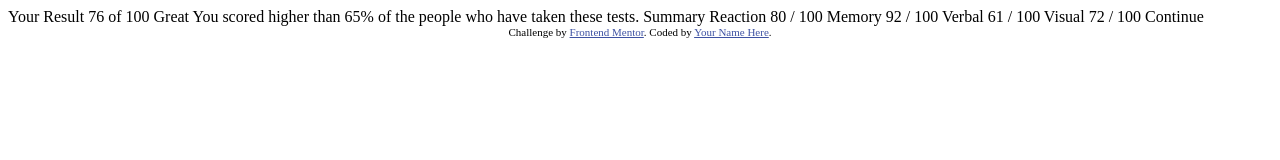
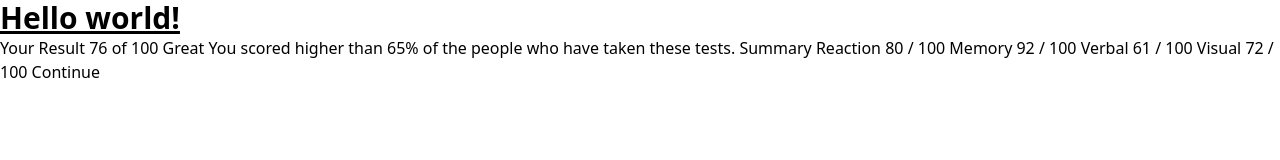
Before and after one commit to Fikerte-T/results-summary-component, a website: page index.html in a window 1280 px wide. Drawn offline with nearby package versions, Linux system fonts and the light colour scheme; files that its build step writes are made by us from their sources.

Commit message:
Configure tailwindcss using cli

```diff
--- a/index.html
+++ b/index.html
@@ -7,15 +7,15 @@
   <link rel="icon" type="image/png" sizes="32x32" href="./assets/images/favicon-32x32.png">
 
   <title>Frontend Mentor | Results summary component</title>
-
-  <!-- Feel free to remove these styles or customise in your own stylesheet 👍 -->
-  <style>
-    .attribution { font-size: 11px; text-align: center; }
-    .attribution a { color: hsl(228, 45%, 44%); }
-  </style>
+  <link rel="stylesheet" href="dist/output.css">
 </head>
 <body>
+  <!-- <main class="font-custom min-h-screen bg-custom-lightgrayishcyan flex flex-col justify-evenly items-center">
 
+  </main> -->
+  <h1 class="text-3xl font-bold underline">
+    Hello world!
+  </h1>
   Your Result
   76
   of 100
@@ -39,9 +39,5 @@
 
   Continue
 
-  <div class="attribution">
-    Challenge by <a href="https://www.frontendmentor.io?ref=challenge" target="_blank">Frontend Mentor</a>.
-    Coded by <a href="#">Your Name Here</a>.
-  </div>
 </body>
 </html>
--- /dev/null
+++ b/style.css
@@ -0,0 +1 @@
+@import "tailwindcss"
```
Also changed, not shown: package.json (added, +27 -0 lines), 1 other file.
